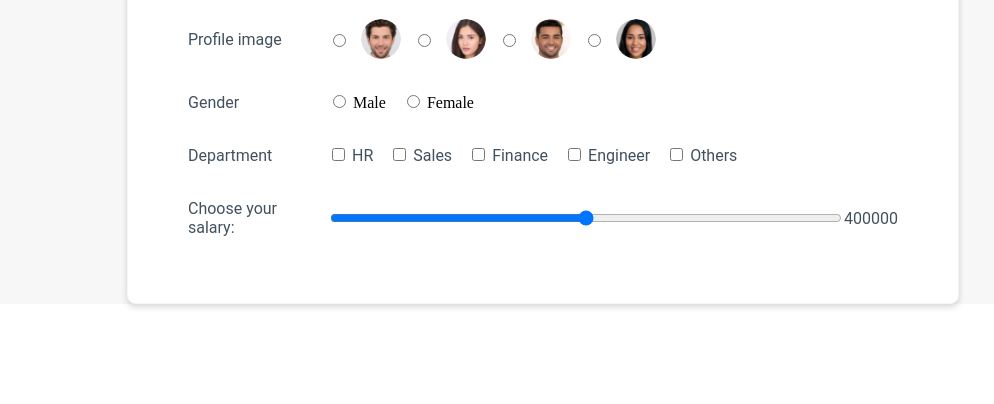
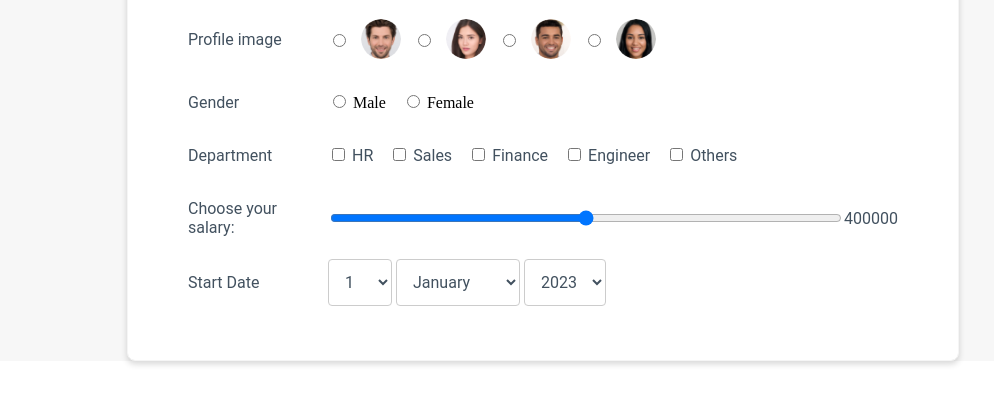
Before and after one commit to Swapnapatil9/Day43EmployeePayRollApp, a plain HTML site: page index.html in a window 1280 px wide. Shown: the part 228-632 px from the top of the page, without its empty margins (97-1091 px from the left). Drawn offline with Linux system fonts and the light colour scheme; files whose address does not match are found by name.

Commit message:
Added: Specify the start date as day month year to Employee payroll form

```diff
--- a/index.html
+++ b/index.html
@@ -80,6 +80,65 @@
             max="500000" step="100" value="400000">
             <output class="salary-output text" for="salary">400000</output>
         </div>
+        <div class="row-content">
+            <label class="label text" for="startDate">Start Date</label>
+            <div>
+                <select name="Day" id="day">
+                    <option value="1">1</option>
+                    <option value="2">2</option>
+                    <option value="3">3</option>
+                    <option value="4">4</option>
+                    <option value="5">5</option>
+                    <option value="6">6</option>
+                    <option value="7">7</option>
+                    <option value="8">8</option>
+                    <option value="9">9</option>
+                    <option value="10">10</option>
+                    <option value="11">11</option>
+                    <option value="12">12</option>
+                    <option value="13">13</option>
+                    <option value="14">14</option>
+                    <option value="15">15</option>
+                    <option value="16">16</option>
+                    <option value="17">17</option>
+                    <option value="18">18</option>
+                    <option value="19">19</option>
+                    <option value="20">20</option>
+                    <option value="21">21</option>
+                    <option value="22">22</option>
+                    <option value="23">23</option>
+                    <option value="24">24</option>
+                    <option value="25">25</option>
+                    <option value="26">26</option>
+                    <option value="27">27</option>
+                    <option value="28">28</option>
+                    <option value="29">29</option>
+                    <option value="30">30</option>
+                    <option value="31">31</option>
+                </select>
+                <select name="Month" id="month">
+                    <option value="Jan">January</option>
+                    <option value="Feb">February</option>
+                    <option value="March">March</option>
+                    <option value="April">April</option>
+                    <option value="May">May</option>
+                    <option value="June">June</option>
+                    <option value="July">July</option>
+                    <option value="Aug">August</option>
+                    <option value="Sept">September</option>
+                    <option value="Oct">Octomber</option>
+                    <option value="Nov">November</option>
+                    <option value="Dec">December</option>
+                </select>
+                <select name="Year" id="year">
+                    <option value="2023">2023</option>
+                    <option value="2022">2022</option>
+                    <option value="2021">2021</option>
+                    <option value="2020">2020</option>
+                    <option value="2019">2019</option>
+                </select>
+            </div>
+        </div>
     </form>
     </div>
 </body>
--- a/style.css
+++ b/style.css
@@ -25,7 +25,7 @@ body{
 }
 
 .logo-content-img{
-    border: solid 1px #42515f;
+    border: solid 0px #42515f;
     opacity: 1;
 }
 
@@ -121,3 +121,14 @@ label{
     border-radius: 50%;
     margin-left: 12px;
 }
+
+select{
+    padding: 12px;
+    border: 1px solid#ccc;
+    border-radius: 4px;
+    resize: vertical;
+    font: normal normal normal 16px Roboto;
+    letter-spacing: 0px;
+    color: #42515f;
+    background-color: transparent;
+}
```
